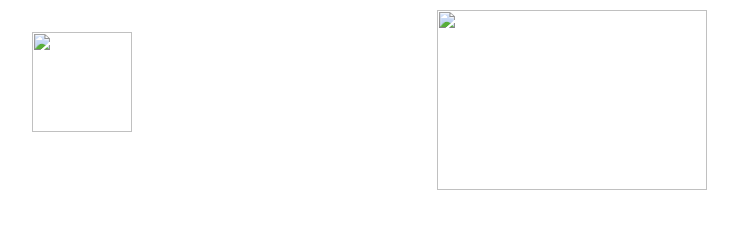
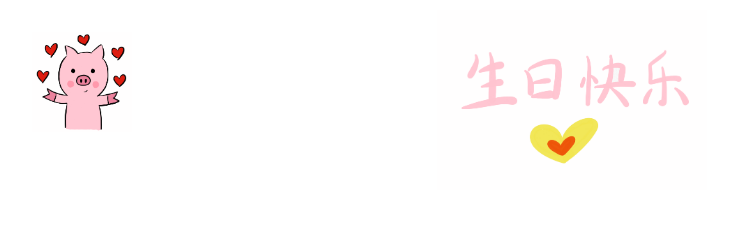
Before and after one commit to FrogSinger/FrogSinger.github.io, a plain HTML site: page index.html in a window 1280 px wide. Shown: the whole page, without its empty margins (323-1061 px from the left). Drawn offline with Linux system fonts and the light colour scheme.

Commit message:
Update index.html

```diff
--- a/index.html
+++ b/index.html
@@ -11,7 +11,7 @@
     <script src="test.js"></script>
 </head>
 <body>
-<img src="images/pig1.png" id="pig">
-<img src="images/birthday.png" id="birthday">
+<img src="pig1.png" id="pig">
+<img src="birthday.png" id="birthday">
 </body>
 </html>
```
